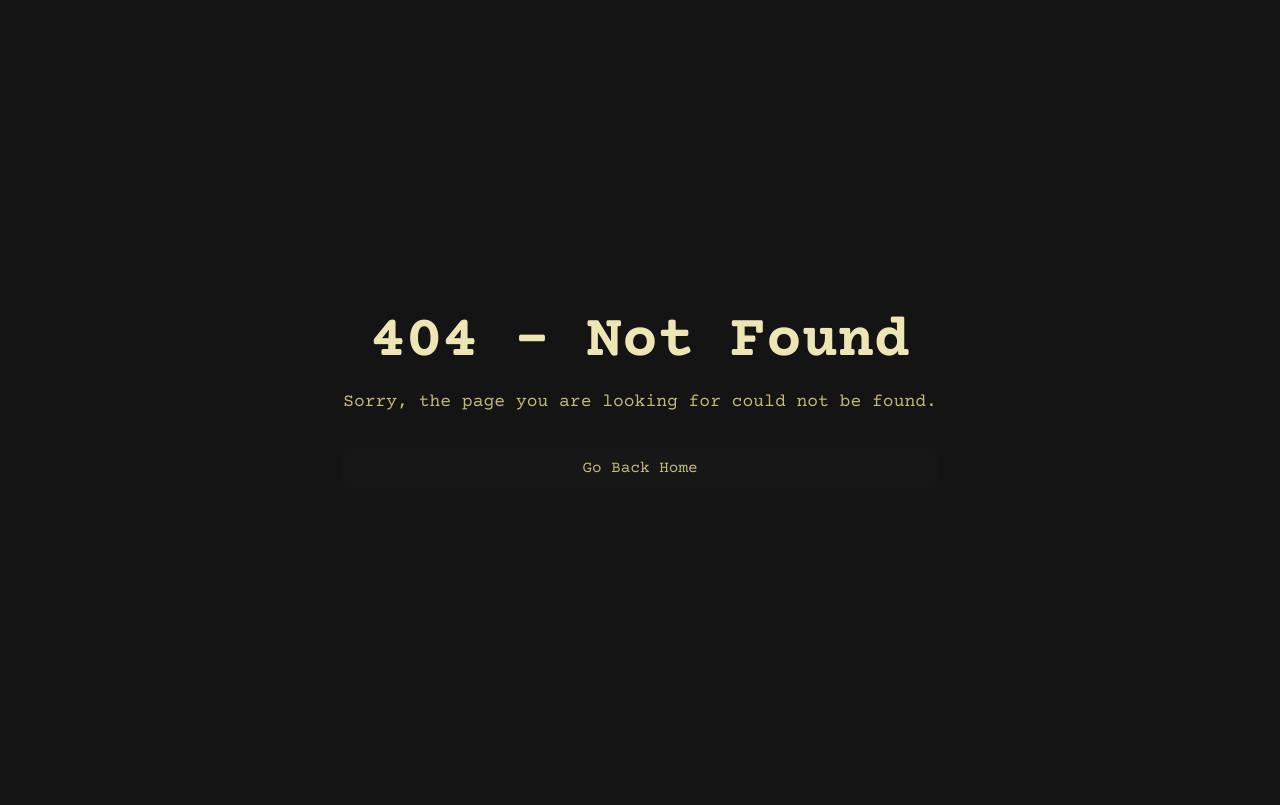
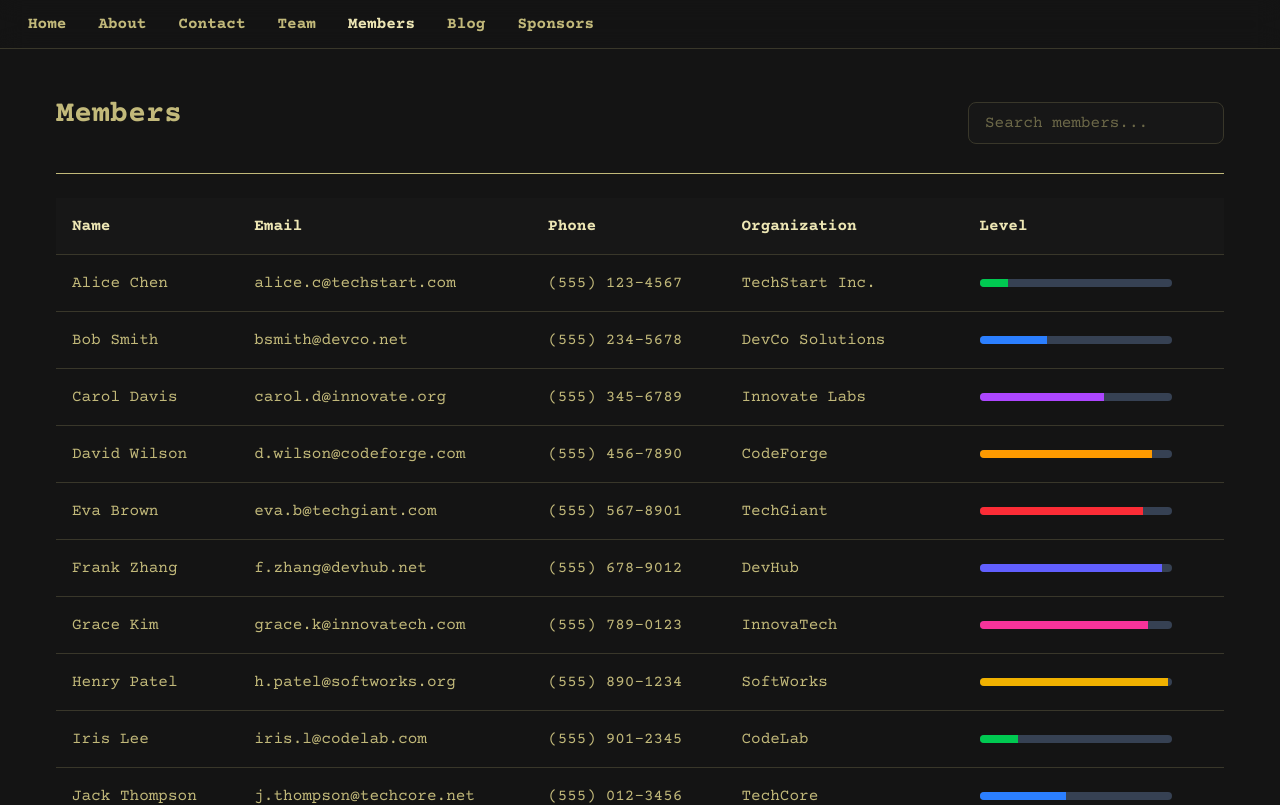
Before and after one commit to jrdev-org/jrdev, a Next.js app: page /members in a window 1280 px wide. Before the commit this address had no page. Shown: the top 805 px of the page. Built offline with nearby package versions, Linux system fonts and the light colour scheme.

Commit message:
members page created

```diff
--- a/eslint.config.js
+++ b/eslint.config.js
@@ -20,6 +20,7 @@ export default tseslint.config(
     rules: {
       "@typescript-eslint/array-type": "off",
       "@typescript-eslint/consistent-type-definitions": "off",
+      "react/no-unescaped-entities": "off",
       "@typescript-eslint/consistent-type-imports": [
         "warn",
         { prefer: "type-imports", fixStyle: "inline-type-imports" },
--- a/src/app/(website)/layout.tsx
+++ b/src/app/(website)/layout.tsx
@@ -1,5 +1,3 @@
-import Nav from "@/app/components/Nav";
-import Footer from "@/app/components/Footer";
 
 export default function MinPagesLayout({
   children,
@@ -7,11 +5,9 @@ export default function MinPagesLayout({
   children: React.ReactNode;
 }) {
   return (
-    <main className="min-h-screen">
-      <Nav />
+    <main className="h-max">
       <div className="mx-auto max-w-[800px] p-4">
         {children}
-        <Footer />
       </div>
     </main>
   );
--- a/src/app/(website)/team/[id]/page.tsx
+++ b/src/app/(website)/team/[id]/page.tsx
@@ -1,3 +1,4 @@
+import Image from "next/image";
 import Link from "next/link";
 const teamMembers = [
   {
@@ -6,10 +7,10 @@ const teamMembers = [
     title: "Lead Developer",
     image: "https://randomuser.me/api/portraits/women/36.jpg",
     bio: "John is an experienced lead developer passionate about building scalable and efficient web applications.",
-    socials: {
-      linkedIn: "https://www.linkedin.com/in/johnsmith",
-      github: "https://github.com/johnsmith",
-    },
+    socials: [
+      { platform: "linkedIn", link: "https://www.linkedin.com/in/johnsmith" },
+      { platform: "github", link: "https://github.com/johnsmith" },
+    ],
     projects: [
       {
         name: "E-commerce Platform",
@@ -28,10 +29,10 @@ const teamMembers = [
     title: "UI/UX Designer",
     image: "https://randomuser.me/api/portraits/women/32.jpg",
     bio: "Sarah is a creative UI/UX designer focused on creating intuitive and engaging user experiences.",
-    socials: {
-      dribbble: "https://dribbble.com/sarahjohnson",
-      twitter: "https://twitter.com/sarahjohnson",
-    },
+    socials: [
+      { platform: "dribbble", link: "https://dribbble.com/sarahjohnson" },
+      { platform: "twitter", link: "https://twitter.com/sarahjohnson" },
+    ],
     projects: [
       {
         name: "Mobile App Redesign",
@@ -50,10 +51,10 @@ const teamMembers = [
     title: "Backend Engineer",
     image: "https://randomuser.me/api/portraits/men/36.jpg",
     bio: "Michael is a skilled backend engineer specializing in building robust and scalable server-side solutions.",
-    socials: {
-      linkedIn: "https://www.linkedin.com/in/michaelchen",
-      github: "https://github.com/michaelchen",
-    },
+    socials: [
+      { platform: "linkedIn", link: "https://www.linkedin.com/in/michaelchen" },
+      { platform: "github", link: "https://github.com/michaelchen" },
+    ],
     projects: [
       {
         name: "API Development",
@@ -72,9 +73,9 @@ const teamMembers = [
     title: "Project Manager",
     image: "https://randomuser.me/api/portraits/women/21.jpg",
     bio: "Emily is a detail-oriented project manager with a passion for delivering successful projects on time and within budget.",
-    socials: {
-      linkedIn: "https://www.linkedin.com/in/emilydavis",
-    },
+    socials: [
+      { platform: "linkedIn", link: "https://www.linkedin.com/in/emilydavis" },
+    ],
     projects: [
       {
         name: "Project X Launch",
@@ -93,10 +94,10 @@ const teamMembers = [
     title: "Full Stack Developer",
     image: "https://randomuser.me/api/portraits/men/23.jpg",
     bio: "David is a versatile full-stack developer proficient in both front-end and back-end technologies.",
-    socials: {
-      github: "https://github.com/davidwilson",
-      twitter: "https://twitter.com/davidwilson",
-    },
+    socials: [
+      { platform: "github", link: "https://github.com/davidwilson" },
+      { platform: "twitter", link: "https://twitter.com/davidwilson" },
+    ],
     projects: [
       {
         name: "Full Stack Application",
@@ -115,9 +116,12 @@ const teamMembers = [
     title: "DevOps Engineer",
     image: "https://randomuser.me/api/portraits/women/36.jpg",
     bio: "Lisa is a skilled DevOps engineer focused on automating and streamlining software development and deployment processes.",
-    socials: {
-      linkedIn: "https://www.linkedin.com/in/lisaanderson",
-    },
+    socials: [
+      {
+        platform: "linkedIn",
+        link: "https://www.linkedin.com/in/lisaanderson",
+      },
+    ],
     projects: [
       {
         name: "CI/CD Pipeline",
@@ -173,9 +177,11 @@ export default async function TeamPage({
           <div className="flex flex-col gap-6 md:flex-row">
             <div className="flex flex-col items-center text-center md:w-1/3">
               <div className="border-edge hover:border-text-main mb-4 h-32 w-32 overflow-hidden rounded-full border-2 transition-all">
-                <img
+                <Image
                   src={member.image}
                   alt={member.name}
+                  width={128}
+                  height={128}
                   className="h-full w-full object-cover"
                 />
               </div>
@@ -184,15 +190,15 @@ export default async function TeamPage({
               </h3>
               <p className="font-semibold">{member.title}</p>
               <div className="mt-4 flex gap-3">
-                {Object.entries(member.socials).map(([platform, url]) => (
+                {member.socials.map((social, index) => (
                   <a
-                    key={platform}
-                    href={url}
+                    key={index}
+                    href={social.link}
                     target="_blank"
                     rel="noopener noreferrer"
                     className="hover:text-shadow-heading underline underline-offset-2 transition-all text-shadow-2xs"
                   >
-                    <span className="capitalize">{platform}</span>
+                    <span className="capitalize">{social.platform}</span>
                   </a>
                 ))}
               </div>
@@ -219,7 +225,7 @@ export default async function TeamPage({
               </div>
 
               <div>
-                <h4 className="mb-2 font-semibold">Hobbies & Interests</h4>
+                <h4 className="mb-2 font-semibold text-heading">Hobbies & Interests</h4>
                 <div className="flex flex-wrap gap-2">
                   {member.hobbies.map((hobby, index) => (
                     <span
--- a/src/app/(website)/team/page.tsx
+++ b/src/app/(website)/team/page.tsx
@@ -1,3 +1,4 @@
+import Image from "next/image";
 import Link from "next/link";
 
 const teamMembers = [
@@ -55,9 +56,11 @@ export default function TeamPage() {
 						<div className="rounded-lg border border-transparent bg-secondary p-6 transition-all group-hover:border-edge group-hover:shadow-edge group-hover:shadow-lg">
 							<div className="flex flex-col items-center space-y-4 text-center">
 								<div className="h-32 w-32 overflow-hidden rounded-full border-2 border-edge transition-all group-hover:border-text-main">
-									<img
+									<Image
 										src={member.image}
 										alt={member.name}
+										width={128}
+										height={128}
 										className="h-full w-full object-cover"
 									/>
 								</div>
--- /dev/null
+++ b/src/app/api/members/route.ts
@@ -0,0 +1,191 @@
+import type { Member } from "@/app/interfaces/types";
+import { NextResponse } from "next/server";
+
+
+const members: Member[] = [
+ {
+ id: "clr1h2x0g0000jrp9d8m5f6n1",
+ name: "Alice Chen",
+ email: "alice.c@techstart.com",
+ phone: "(555) 123-4567",
+ organization: "TechStart Inc.",
+ level: "NOOB",
+ levelProgress: 15,
+ },
+ {
+ id: "clr1h2x0g0001jrp9g7h2k4m8",
+ name: "Bob Smith",
+ email: "bsmith@devco.net",
+ phone: "(555) 234-5678",
+ organization: "DevCo Solutions",
+ level: "AMATEUR",
+ levelProgress: 35,
+ },
+ {
+ id: "clr1h2x0g0002jrp9l5n9p6q3",
+ name: "Carol Davis",
+ email: "carol.d@innovate.org",
+ phone: "(555) 345-6789",
+ organization: "Innovate Labs",
+ level: "INTERMEDIATE",
+ levelProgress: 65,
+ },
+ {
+ id: "clr1h2x0g0003jrp9r8s4t1v7",
+ name: "David Wilson",
+ email: "d.wilson@codeforge.com",
+ phone: "(555) 456-7890",
+ organization: "CodeForge",
+ level: "10X",
+ levelProgress: 90,
+ },
+ {
+ id: "clr1h2x0g0004jrp9w2x7y9z5",
+ name: "Eva Brown",
+ email: "eva.b@techgiant.com",
+ phone: "(555) 567-8901",
+ organization: "TechGiant",
+ level: "CODE NINJA",
+ levelProgress: 85,
+ },
+ {
+ id: "clr1h2x0g0005jrp9a4b1c8d6",
+ name: "Frank Zhang",
+ email: "f.zhang@devhub.net",
+ phone: "(555) 678-9012",
+ organization: "DevHub",
+ level: "BYTE WIZARD",
+ levelProgress: 95,
+ },
+ {
+ id: "clr1h2x0g0006jrp9e5f2g7h4",
+ name: "Grace Kim",
+ email: "grace.k@innovatech.com",
+ phone: "(555) 789-0123",
+ organization: "InnovaTech",
+ level: "TECH GURU",
+ levelProgress: 88,
+ },
+ {
+ id: "clr1h2x0g0007jrp9i8j5k2l9",
+ name: "Henry Patel",
+ email: "h.patel@softworks.org",
+ phone: "(555) 890-1234",
+ organization: "SoftWorks",
+ level: "DEBUGGING DEITY",
+ levelProgress: 98,
+ },
+ {
+ id: "clr1h2x0g0008jrp9m3n6p9q4",
+ name: "Iris Lee",
+ email: "iris.l@codelab.com",
+ phone: "(555) 901-2345",
+ organization: "CodeLab",
+ level: "NOOB",
+ levelProgress: 20,
+ },
+ {
+ id: "clr1h2x0g0009jrp9r7s4t1v8",
+ name: "Jack Thompson",
+ email: "j.thompson@techcore.net",
+ phone: "(555) 012-3456",
+ organization: "TechCore",
+ level: "AMATEUR",
+ levelProgress: 45,
+ },
+ {
+ id: "clr1h2x0g0010jrp9w5x8y3z7",
+ name: "Kelly Wang",
+ email: "k.wang@devstream.org",
+ phone: "(555) 123-4567",
+ organization: "DevStream",
+ level: "INTERMEDIATE",
+ levelProgress: 70,
+ },
+ {
+ id: "clr1h2x0g0011jrp9a2b5c8d4",
+ name: "Liam O'Connor",
+ email: "liam.o@innovate.net",
+ phone: "(555) 234-5678",
+ organization: "Innovate Solutions",
+ level: "10X",
+ levelProgress: 92,
+ },
+ {
+ id: "clr1h2x0g0012jrp9e6f9g2h7",
+ name: "Maria Garcia",
+ email: "m.garcia@techwave.com",
+ phone: "(555) 345-6789",
+ organization: "TechWave",
+ level: "CODE NINJA",
+ levelProgress: 87,
+ },
+ {
+ id: "clr1h2x0g0013jrp9i4j7k0l3",
+ name: "Nathan Kim",
+ email: "n.kim@codebridge.org",
+ phone: "(555) 456-7890",
+ organization: "CodeBridge",
+ level: "BYTE WIZARD",
+ levelProgress: 94,
+ },
+ {
+ id: "clr1h2x0g0014jrp9m8n1p4q9",
+ name: "Olivia Chen",
+ email: "o.chen@devmatrix.net",
+ phone: "(555) 567-8901",
+ organization: "DevMatrix",
+ level: "TECH GURU",
+ levelProgress: 89,
+ },
+ {
+ id: "clr1h2x0g0015jrp9r3s6t9v2",
+ name: "Peter Zhang",
+ email: "p.zhang@softlab.com",
+ phone: "(555) 678-9012",
+ organization: "SoftLab",
+ level: "DEBUGGING DEITY",
+ levelProgress: 97,
+ },
+ {
+ id: "clr1h2x0g0016jrp9w7x0y3z8",
+ name: "Quinn Lee",
+ email: "q.lee@techhub.org",
+ phone: "(555) 789-0123",
+ organization: "TechHub",
+ level: "NOOB",
+ levelProgress: 25,
+ },
+ {
+ id: "clr1h2x0g0017jrp9a1b4c7d5",
+ name: "Rachel Brown",
+ email: "r.brown@devpoint.net",
+ phone: "(555) 890-1234",
+ organization: "DevPoint",
+ level: "AMATEUR",
+ levelProgress: 40,
+ },
+ {
+ id: "clr1h2x0g0018jrp9e5f8g1h6",
+ name: "Samuel Park",
+ email: "s.park@innovacode.com",
+ phone: "(555) 901-2345",
+ organization: "InnovaCode",
+ level: "INTERMEDIATE",
+ levelProgress: 75,
+ },
+ {
+ id: "clr1h2x0g0019jrp9i9j2k5l8",
+ name: "Tara Wilson",
+ email: "t.wilson@techforge.org",
+ phone: "(555) 012-3456",
+ organization: "TechForge",
+ level: "10X",
+ levelProgress: 93,
+ },
+];
+
+
+export async function GET() {
+ return NextResponse.json(members);
+}
--- /dev/null
+++ b/src/app/interfaces/types.ts
@@ -0,0 +1,20 @@
+export type MemberLevel =
+| "NOOB"
+| "AMATEUR"
+| "INTERMEDIATE"
+| "10X"
+| "CODE NINJA"
+| "BYTE WIZARD"
+| "TECH GURU"
+| "DEBUGGING DEITY";
+
+
+export interface Member {
+id: string;
+name: string;
+email: string;
+phone: string;
+organization: string;
+level: MemberLevel;
+levelProgress: number; // 0-100
+}
--- a/src/app/layout.tsx
+++ b/src/app/layout.tsx
@@ -1,12 +1,14 @@
 import "@/styles/globals.css";
+import Nav from "@/app/components/Nav";
+import Footer from "@/app/components/Footer";
 
 import { type Metadata } from "next";
-import { Courier_Prime, Geist } from "next/font/google";
+import { Courier_Prime } from "next/font/google";
 
 export const metadata: Metadata = {
-	title: "jrdev - Developer Platform",
-	description: "jrdev - A developer platform created by EllyBax",
-	icons: [{ rel: "icon", url: "/favicon.ico" }],
+  title: "jrdev - Developer Platform",
+  description: "jrdev - A developer platform created by EllyBax",
+  icons: [{ rel: "icon", url: "/favicon.ico" }],
 };
 
 const courier = Courier_Prime({
@@ -20,7 +22,11 @@ export default function RootLayout({
 }: Readonly<{ children: React.ReactNode }>) {
   return (
     <html lang="en" className={`${courier.variable}`}>
-      <body className="min-h-screen bg-primary text-text-main">{children}</body>
+      <body className="bg-primary text-text-main min-h-screen">
+        <Nav />
+        {children}
+        <Footer />
+      </body>
     </html>
   );
 }
--- /dev/null
+++ b/src/app/members/page.tsx
@@ -0,0 +1,122 @@
+"use client";
+
+import { useRouter } from "next/navigation";
+import { useState, useEffect } from "react";
+import Footer from "@/app/components/Footer";
+import type { Member, MemberLevel } from "@/app/interfaces/types";
+
+const getLevelColor = (level: MemberLevel): string => {
+  const colors = {
+    NOOB: "bg-green-500",
+    AMATEUR: "bg-blue-500",
+    INTERMEDIATE: "bg-purple-500",
+    "10X": "bg-amber-500",
+    "CODE NINJA": "bg-red-500",
+    "BYTE WIZARD": "bg-indigo-500",
+    "TECH GURU": "bg-pink-500",
+    "DEBUGGING DEITY": "bg-yellow-500",
+  };
+  return colors[level];
+};
+
+export default function MembersPage() {
+  const [hoveredMember, setHoveredMember] = useState<string | null>(null);
+  const [searchQuery, setSearchQuery] = useState("");
+  const [members, setMembers] = useState<Member[]>([]);
+  const router = useRouter();
+
+  useEffect(() => {
+    const fetchMembers = async () => {
+      try {
+        const response = await fetch("/api/members");
+        if (!response.ok) {
+          throw new Error(
+            `Failed to fetch members: ${response.status} ${response.statusText}`,
+          );
+        }
+        const data: Member[] = await response.json();
+        setMembers(data);
+      } catch (error: any) {
+        console.error("Error fetching members:", error);
+        // Handle the error appropriately (e.g., display an error message)
+      }
+    };
+
+    fetchMembers();
+  }, []);
+
+  const filteredMembers = members.filter((member) => {
+    const searchLower = searchQuery.toLowerCase();
+    return (
+      member.name.toLowerCase().includes(searchLower) ||
+      member.email.toLowerCase().includes(searchLower) ||
+      member.organization.toLowerCase().includes(searchLower) ||
+      member.level.toLowerCase().includes(searchLower)
+    );
+  });
+
+  return (
+    <>
+      <div className="mx-auto max-w-[1200px] p-4">
+        <div className="flex items-center justify-between">
+          <h1 className="mb-4 text-3xl font-bold">Members</h1>
+          <input
+            type="text"
+            placeholder="Search members..."
+            value={searchQuery}
+            onChange={(e) => setSearchQuery(e.target.value)}
+            className="w-64 rounded-lg border border-edge bg-secondary px-4 py-2 focus:border-text-main focus:outline-none"
+          />
+        </div>
+        <hr className="my-6" />
+
+        <div className="overflow-x-auto">
+          <table className="w-full border-collapse">
+            <thead>
+              <tr className="border-b border-edge bg-secondary">
+                <th className="p-4 text-left text-heading">Name</th>
+                <th className="p-4 text-left text-heading">Email</th>
+                <th className="p-4 text-left text-heading">Phone</th>
+                <th className="p-4 text-left text-heading">Organization</th>
+                <th className="p-4 text-left text-heading">Level</th>
+              </tr>
+            </thead>
+            <tbody>
+              {filteredMembers.map((member, index) => (
+                <tr
+                  key={member.id}
+                  onClick={() => router.push(`/members/${member.id}`)}
+                  className="cursor-pointer border-b border-edge transition-colors hover:bg-secondary"
+                >
+                  <td className="p-4">{member.name}</td>
+                  <td className="p-4">{member.email}</td>
+                  <td className="p-4">{member.phone}</td>
+                  <td className="p-4">{member.organization}</td>
+                  <td className="p-4">
+                    <div
+                      className="relative w-48"
+                      onMouseEnter={() => setHoveredMember(member.id)}
+                      onMouseLeave={() => setHoveredMember(null)}
+                    >
+                      <div className="h-2 overflow-hidden rounded-full bg-gray-700">
+                        <div
+                          className={`h-full ${getLevelColor(member.level)} transition-all duration-300`}
+                          style={{ width: `${member.levelProgress}%` }}
+                        />
+                      </div>
+                      {hoveredMember === member.id && (
+                        <div className="absolute -top-8 left-1/2 -translate-x-1/2 transform rounded border border-edge bg-secondary px-3 py-1 text-sm whitespace-nowrap text-text-border-text-main">
+                          {member.level}
+                        </div>
+                      )}
+                    </div>
+                  </td>
+                </tr>
+              ))}
+            </tbody>
+          </table>
+        </div>
+      </div>
+    </>
+  );
+}
```
Also changed, not shown: next.config.js (+12 -1 lines).
